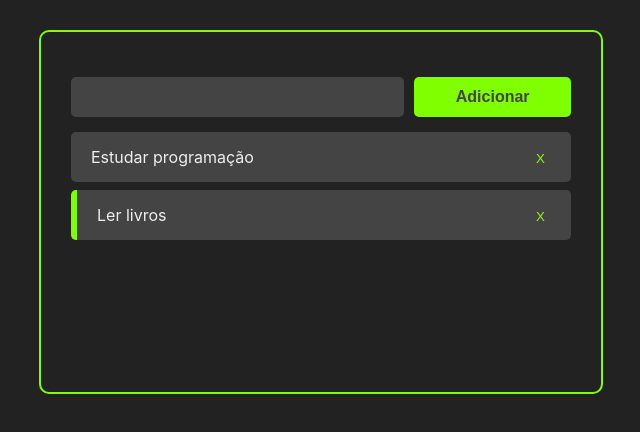
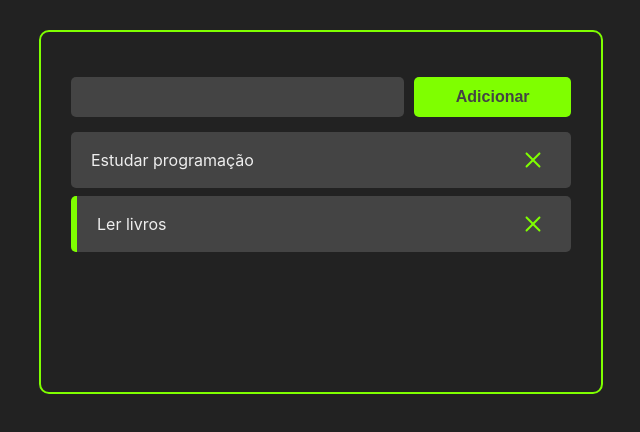
Before and after one commit to danyel-dev/React-ToDo, a React (Create React App) app: page / in a window 1280 px wide. Shown: the top 432 px of the page, without its empty margins (319-959 px from the left). Built offline with nearby package versions, Linux system fonts and the light colour scheme.

Commit message:
adicionando icones da biblioteca react-icons

```diff
--- a/package.json
+++ b/package.json
@@ -8,6 +8,7 @@
     "@testing-library/user-event": "^12.1.10",
     "react": "^17.0.2",
     "react-dom": "^17.0.2",
+    "react-icons": "^4.2.0",
     "react-scripts": "4.0.3",
     "uuid": "^8.3.2",
     "web-vitals": "^1.0.1"
--- a/src/components/Task.css
+++ b/src/components/Task.css
@@ -2,10 +2,11 @@
     background-color: #444;
     margin: 8px 0px;
     padding: 15px 20px;
+    border-radius: 5px;
+    color: #eee;
     display: flex;
-    border-radius: 5px;
     justify-content: space-between;
-    color: #eee;
+    align-items: center;
 }
 
 .task-title {
@@ -16,5 +17,8 @@
 .remove-task-button {
     background-color: #444;
     border: none;
+    font-size: 24px;
     color: chartreuse;
+    display: flex;
+    align-items: center;
 }
--- a/src/components/Task.jsx
+++ b/src/components/Task.jsx
@@ -1,4 +1,6 @@
 import React from 'react';
+
+import {CgClose} from 'react-icons/cg'
 
 import './Task.css'
 
@@ -10,7 +12,9 @@ const Task = ({ task, handleTaskClick, handleTaskRemove }) => {
             </p>
 
             <div className="buttons-container">
-                <button className="remove-task-button" onClick={() => handleTaskRemove(task.id)}>X</button>
+                <button className="remove-task-button" onClick={() => handleTaskRemove(task.id)}>
+                    <CgClose />
+                </button>
             </div>
         </div>
     );
```
Also changed, not shown: 1 other file (tests, documents, lock files or other folders).
